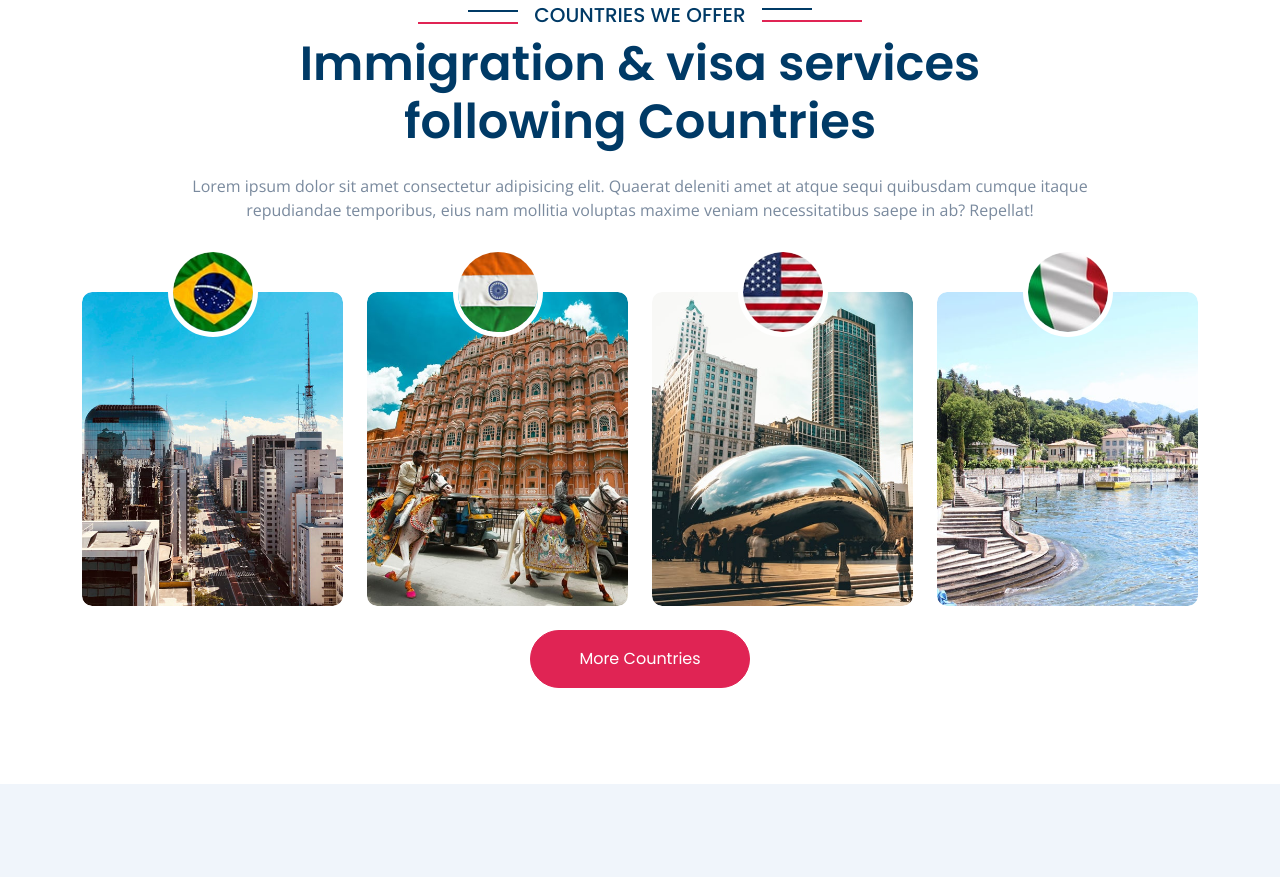
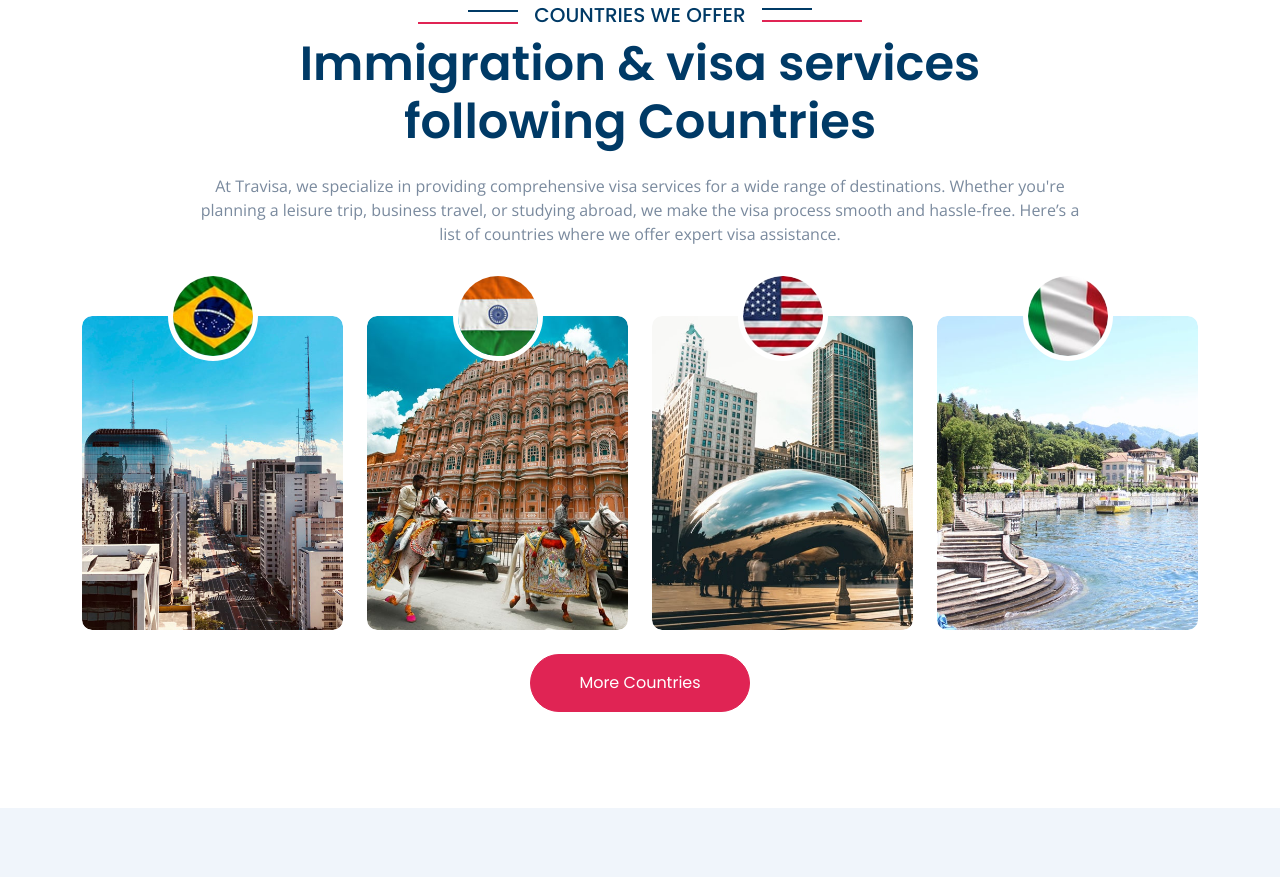
Before and after one commit to vinethems/Travisa-1, a plain HTML site: page about.html in a window 1280 px wide. Shown: the part 1812-2689 px from the top of the page. Drawn offline with nearby package versions, Linux system fonts and the light colour scheme.

Commit message:
fix issue

```diff
--- a/about.html
+++ b/about.html
@@ -297,9 +297,11 @@
                     <h5 class="sub-title text-primary px-3">COUNTRIES WE OFFER</h5>
                 </div>
                 <h1 class="display-5 mb-4">Immigration & visa services following Countries</h1>
-                <p class="mb-0">Lorem ipsum dolor sit amet consectetur adipisicing elit. Quaerat deleniti amet at atque
-                    sequi quibusdam cumque itaque repudiandae temporibus, eius nam mollitia voluptas maxime veniam
-                    necessitatibus saepe in ab? Repellat!</p>
+                <p class="mb-0">At Travisa, we specialize in providing comprehensive visa services for a wide range of
+                    destinations. Whether you're
+                    planning a leisure trip, business travel, or studying abroad, we make the visa process smooth and
+                    hassle-free. Here’s a
+                    list of countries where we offer expert visa assistance.</p>
             </div>
             <div class="row g-4 text-center">
                 <div class="col-lg-6 col-xl-3 mb-5 mb-xl-0 wow fadeInUp" data-wow-delay="0.1s">
```
Also changed, not shown: contact.html (+4 -2 lines).
